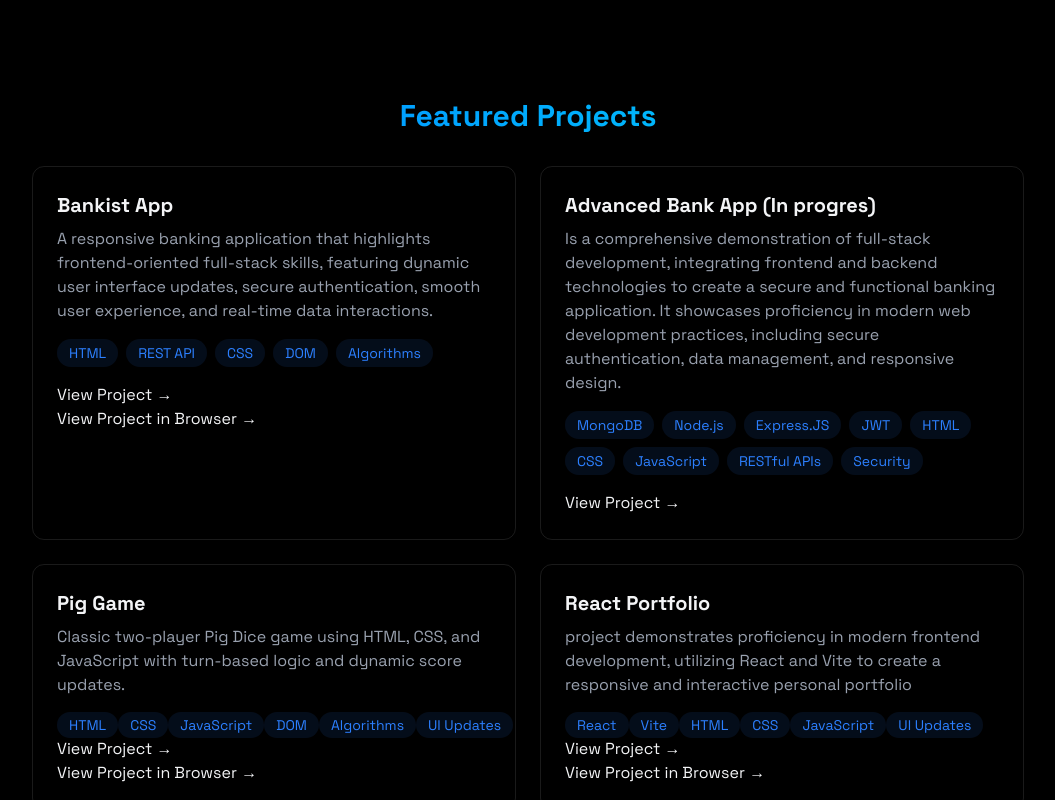
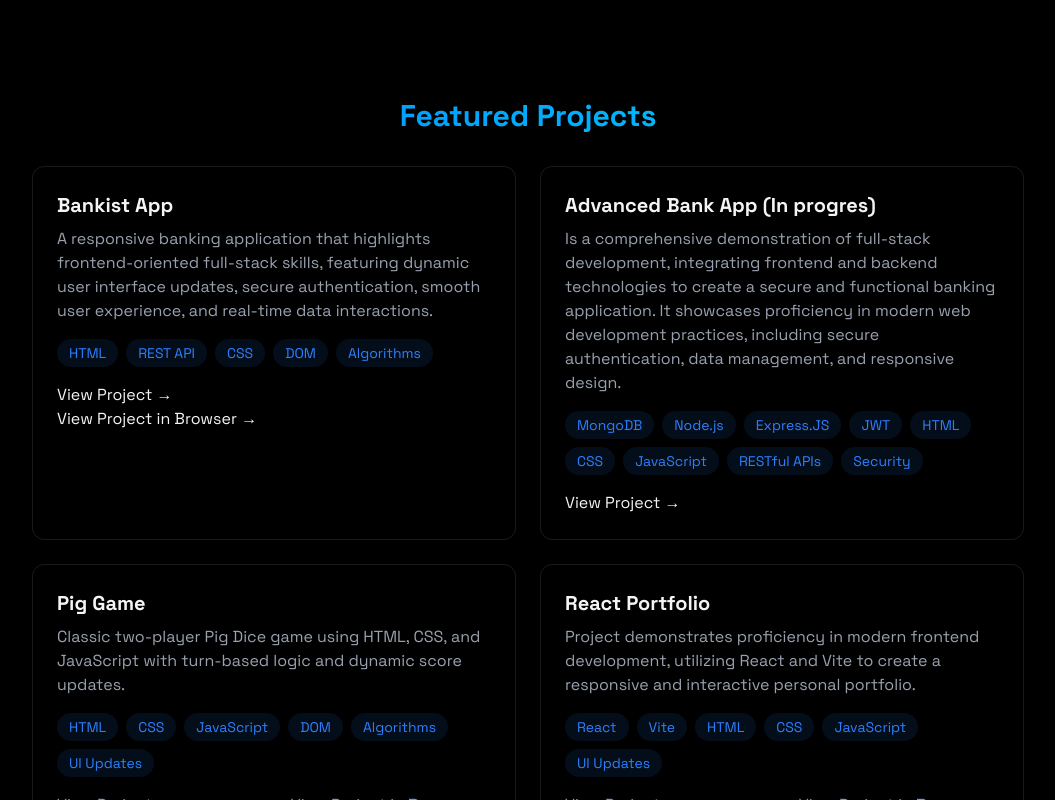
Before and after one commit to DaielCode/Daniel-portfolio, a React (Vite) app: page / in a window 1280 px wide. Shown: the part 2000-2800 px from the top of the page, without its empty margins (112-1167 px from the left). Built offline with nearby package versions, Linux system fonts and the light colour scheme.

Commit message:
Add responsive navbar, mobile menu and home section

```diff
--- a/src/components/Projects.jsx
+++ b/src/components/Projects.jsx
@@ -7,11 +7,11 @@ export const Projects = () => {
       className="min-h-screen flex items-center justify-center py-20"
     >
       <RevealOnScroll>
-        <div className="max-w-5xl mx-aut0 px-4">
+        <div className="max-w-5xl mx-auto px-4 w-full">
           <h2 className="text-3xl font-bold mb-8 bg-gradient-to-r from-blue-500 to-cyan-400 bg-clip-text text-transparent text-center">
             Featured Projects
           </h2>
-          <div className="grid grid-cols-1 md:grid-cols-2 gap-6 ">
+          <div className="grid grid-cols-1 md:grid-cols-2 gap-6">
             <div className="p-6 rounded-xl border border-white/10 hover:-translate-y-1 hover:border-blue-500/30 hover:shadow-[0_2px_8px_rgba(59,130,246,0.1)] transition-all">
               <h3 className="text-xl font-bold mb-2">Bankist App</h3>
               <p className="text-gray-400 mb-4">
@@ -26,7 +26,7 @@ export const Projects = () => {
                     <span
                       key={key}
                       className="bg-blue-500/10 text-blue-500 py-1 px-3 rounded-full text-sm hover:bg-blue-500/20
-                                    hover:shadow-[0_2px_8px_rgba(59,130,246,0.2)] transition
+                                    hover:shadow-[0_2px_8px_rgba(59,130,246,0.2)] transition break-words
                     "
                     >
                       {tech}
@@ -100,13 +100,14 @@ export const Projects = () => {
                 </a>
               </div>
             </div>
-            <div className="p-6 rounded-xl border border-white/10 hover:-translate-y-1 hover:border-blue-500/30 hover:shadow-[0_2px_8px_rgba(59,130,246,0.1)] transition-all">
+            {/* Pig Game */}
+            <div className="p-6 rounded-xl border border-white/10 hover:-translate-y-1 hover:border-blue-500/30 hover:shadow-[0_2px_8px_rgba(59,130,246,0.1)] transition-all max-w-full">
               <h3 className="text-xl font-bold mb-2">Pig Game</h3>
               <p className="text-gray-400 mb-4">
                 Classic two-player Pig Dice game using HTML, CSS, and JavaScript
                 with turn-based logic and dynamic score updates.
               </p>
-              <div>
+              <div className="flex flex-wrap gap-2 mb-4">
                 {[
                   "HTML",
                   "CSS",
@@ -117,45 +118,41 @@ export const Projects = () => {
                 ].map((tech, key) => (
                   <span
                     key={key}
-                    className="bg-blue-500/10 text-blue-500 py-1 px-3 rounded-full text-sm hover:bg-blue-500/20
-                                    hover:shadow-[0_2px_8px_rgba(59,130,246,0.2)] transition whitespace-nowrap
-                    "
+                    className="bg-blue-500/10 text-blue-500 py-1 px-3 rounded-full text-sm hover:bg-blue-500/20 hover:shadow-[0_2px_8px_rgba(59,130,246,0.2)] transition break-words"
                   >
                     {tech}
                   </span>
                 ))}
               </div>
-              <div className="flex justify between items-center">
+              <div className="flex flex-col sm:flex-row sm:justify-between gap-2">
                 <a
                   href="https://github.com/DaielCode/Pig-Game"
                   target="_blank"
                   rel="noopener noreferrer"
-                  className="text-blue-4-- hover:text-blue-300 trasition-colors"
+                  className="text-blue-400 hover:text-blue-300 transition-colors"
                 >
-                  View Project →{" "}
+                  View Project →
                 </a>
-              </div>
-              <div>
-                {" "}
                 <a
                   href="https://daielcode.github.io/Pig-Game/"
                   target="_blank"
                   rel="noopener noreferrer"
-                  className="text-blue-4-- hover:text-blue-300 trasition-colors"
+                  className="text-blue-400 hover:text-blue-300 transition-colors"
                 >
-                  View Project in Browser →{" "}
+                  View Project in Browser →
                 </a>
               </div>
             </div>
 
-            <div className="p-6 rounded-xl border border-white/10 hover:-translate-y-1 hover:border-blue-500/30 hover:shadow-[0_2px_8px_rgba(59,130,246,0.1)] transition-all">
+            {/* React Portfolio */}
+            <div className="p-6 rounded-xl border border-white/10 hover:-translate-y-1 hover:border-blue-500/30 hover:shadow-[0_2px_8px_rgba(59,130,246,0.1)] transition-all max-w-full">
               <h3 className="text-xl font-bold mb-2">React Portfolio</h3>
               <p className="text-gray-400 mb-4">
-                project demonstrates proficiency in modern frontend development,
+                Project demonstrates proficiency in modern frontend development,
                 utilizing React and Vite to create a responsive and interactive
-                personal portfolio
+                personal portfolio.
               </p>
-              <div>
+              <div className="flex flex-wrap gap-2 mb-4">
                 {[
                   "React",
                   "Vite",
@@ -166,36 +163,32 @@ export const Projects = () => {
                 ].map((tech, key) => (
                   <span
                     key={key}
-                    className="bg-blue-500/10 text-blue-500 py-1 px-3 rounded-full text-sm hover:bg-blue-500/20
-                                    hover:shadow-[0_2px_8px_rgba(59,130,246,0.2)] transition whitespace-nowrap
-                    "
+                    className="bg-blue-500/10 text-blue-500 py-1 px-3 rounded-full text-sm hover:bg-blue-500/20 hover:shadow-[0_2px_8px_rgba(59,130,246,0.2)] transition break-words"
                   >
                     {tech}
                   </span>
                 ))}
               </div>
-              <div className="flex justify between items-center">
+              <div className="flex flex-col sm:flex-row sm:justify-between gap-2">
                 <a
                   href="https://github.com/DaielCode/Daniel-portfolio"
                   target="_blank"
                   rel="noopener noreferrer"
-                  className="text-blue-4-- hover:text-blue-300 trasition-colors"
+                  className="text-blue-400 hover:text-blue-300 transition-colors"
                 >
-                  View Project →{" "}
+                  View Project →
                 </a>
-              </div>
-              <div>
-                {" "}
                 <a
                   href="https://daielcode.github.io/Daniel-portfolio/"
                   target="_blank"
                   rel="noopener noreferrer"
-                  className="text-blue-4-- hover:text-blue-300 trasition-colors"
+                  className="text-blue-400 hover:text-blue-300 transition-colors"
                 >
-                  View Project in Browser →{" "}
+                  View Project in Browser →
                 </a>
               </div>
             </div>
+
             <div className="p-6 rounded-xl border border-white/10 hover:-translate-y-1 hover:border-blue-500/30 hover:shadow-[0_2px_8px_rgba(59,130,246,0.1)] transition-all">
               <h3 className="text-xl font-bold mb-2">Guess My Number</h3>
               <p className="text-gray-400 mb-4">
@@ -203,7 +196,7 @@ export const Projects = () => {
                 event handling, random number generation, and input validation
                 with JavaScript
               </p>
-              <div>
+              <div className="flex justify between items-center">
                 {["HTML", "CSS", "JavaScript", "DOM"].map((tech, key) => (
                   <span
                     key={key}
--- a/src/components/sections/Contact.jsx
+++ b/src/components/sections/Contact.jsx
@@ -32,7 +32,7 @@ export const Contact = () => {
       className="min-h-screen flex items-center justify-center py-20"
     >
       <RevealOnScroll>
-        <div className="px-4 w-150">
+        <div className="px-4 w-full md:w-[600px]">
           <h2 className="text-3xl font-bold mb-8 bg-gradient-to-r from-blue-500 to-cyan-400 bg-clip-text text-transparent text-center">
             Get In Touch
           </h2>
--- a/src/components/sections/Home.jsx
+++ b/src/components/sections/Home.jsx
@@ -4,15 +4,24 @@ export const Home = () => {
   return (
     <section
       id="home"
-      className="min-h-screen flex items-center justify-center relative"
+      className="min-h-screen flex items-center justify-center relative
+                 pt-28 md:pt-16"
     >
       <RevealOnScroll>
         <div className="text-center z-10 px-4">
-          <h1 className="text-5xl md:text-7xl font-bold my-6 bg-gradient-to-l     from-blue-500 to-purple-600 inline-block leading-tight bg-clip-text text-transparent ">
-            Welcome to my portfolio{" "}
+          <h1
+            className="text-4xl sm:text-5xl md:text-7xl font-bold my-6
+                       bg-gradient-to-l from-blue-500 to-purple-600
+                       inline-block leading-tight bg-clip-text text-transparent"
+          >
+            Welcome to my portfolio
           </h1>
-          <p className="text-gray-400 text-xl mb-8 max-w-2xl mx-auto leading-relaxed font-semibold italic">
-            {" "}
+
+          <p
+            className="text-gray-400 text-base sm:text-lg md:text-xl
+                       mb-8 max-w-2xl mx-auto leading-relaxed
+                       font-semibold italic"
+          >
             Proactive and open-minded Computer Science student eager to apply
             academic knowledge in real-world scenarios and contribute to a
             dynamic IT team. Actively seeking a JavaScript internship to
@@ -21,19 +30,27 @@ export const Home = () => {
             maintainable code and committed to continuous growth within a
             professional development environment.
           </p>
-          <div className="flex justify-center space-x-4">
+
+          <div className="flex flex-col sm:flex-row justify-center gap-4">
             <a
               href="#projects"
-              className=" bg-blue-500 text-white py-3 px-6 rounded font-medium transition  relative overlow-hidden hover:-translate-y-0.75 hover:shadow-[0_0_15px_rgba(59,130, 246, 0.4)]"
+              className="bg-blue-500 text-white py-3 px-6 rounded font-medium
+                         transition relative overflow-hidden
+                         hover:-translate-y-0.5
+                         hover:shadow-[0_0_15px_rgba(59,130,246,0.4)]"
             >
               View Projects
             </a>
 
             <a
               href="#contact"
-              className=" border border-blue-500/50 text-blue-500 py-3 px-6 rounded font-medium transition-all duration-200 hover:-translate-y-0.75 hover:shadow-[0_0_15px_rgba(59,130, 246, 0.4)] hover:bg-blue-500/10"
+              className="border border-blue-500/50 text-blue-500 py-3 px-6
+                         rounded font-medium transition-all duration-200
+                         hover:-translate-y-0.5
+                         hover:shadow-[0_0_15px_rgba(59,130,246,0.4)]
+                         hover:bg-blue-500/10"
             >
-              Contact Me{" "}
+              Contact Me
             </a>
           </div>
         </div>
```
Also changed, not shown: src/components/sections/MobileMenu.jsx (+51 -49 lines).
